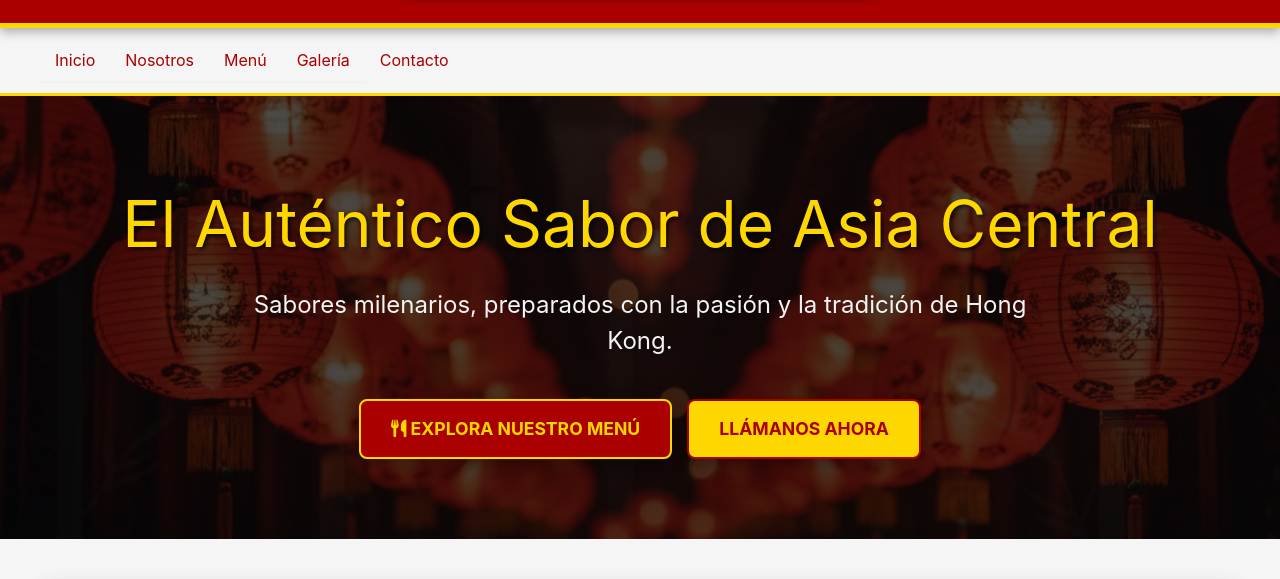
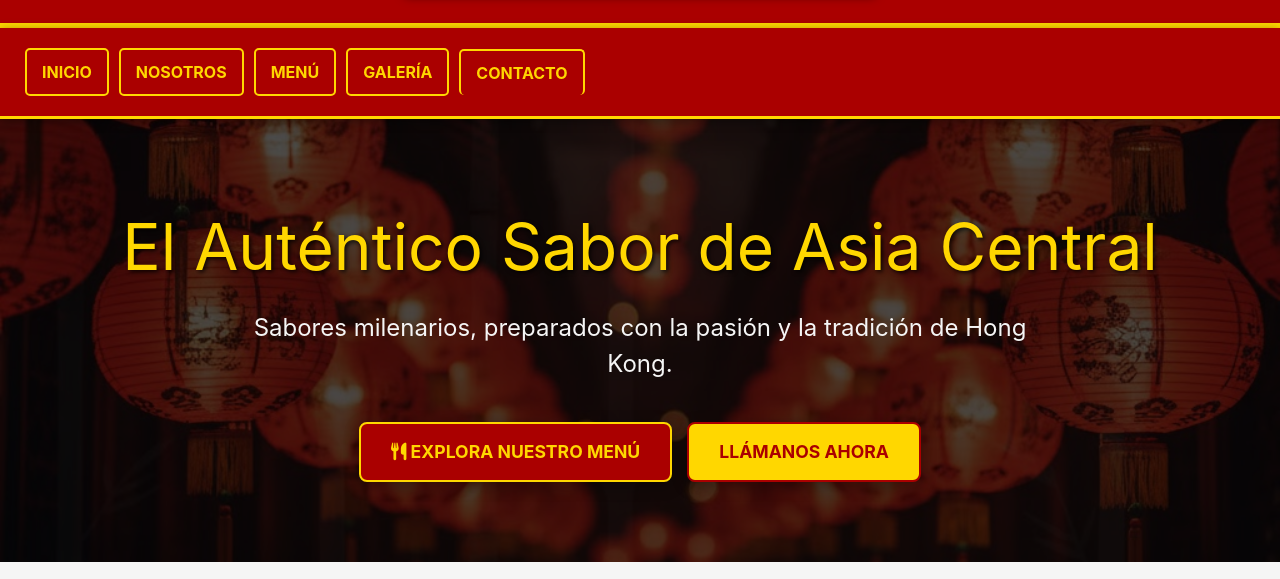
Before and after one commit to LongWang-Rst/Acevedo-Huila, a plain HTML site: page index.html in a window 1280 px wide. Shown: the part 177-756 px from the top of the page. Drawn offline with nearby package versions, Linux system fonts and the light colour scheme.

Commit message:
Update index.html

```diff
--- a/index.html
+++ b/index.html
@@ -73,24 +73,21 @@
 
 
     /* -------------------------------------------
-    4. CABECERA (HEADER) Y MENÚ
-    (AJUSTE INVERTIDO: Fondo Rojo)
+    4. CABECERA (HEADER) Y MENÚ (FINAL)
 ------------------------------------------- */
 .main-header {
     position: sticky;
     top: 0;
     z-index: 1000;
 
-    /* CAMBIO CLAVE: Fondo Rojo Principal */
+    /* FONDO ROJO Y SOMBRA */
     background-color: var(--color-rojo-principal);
-
     padding: 10px 20px;
-
-    /* CAMBIO: Sombra sutil y Borde Dorado (Se mantiene) */
     box-shadow: 0 2px 10px rgba(0, 0, 0, 0.4);
     border-bottom: 3px solid var(--color-oro-acento);
 
     display: flex;
+    /* Alineación de la hamburguesa a la derecha en móvil */
     justify-content: flex-end;
     align-items: center;
     flex-wrap: wrap;
@@ -117,15 +114,51 @@
         }
 
 /* -------------------------------------------
-    6. MENÚ MÓVIL Y ESTILOS BASE
-    (Actualizado para FONDO ROJO del Header)
+    6. MENÚ MÓVIL Y ESTILOS BASE (SOLUCIÓN DE ALINEACIÓN)
 ------------------------------------------- */
 
+/* ESTILOS DEL BOTÓN DE HAMBURGUESA */
+.menu-toggle {
+    background: var(--color-rojo-principal);
+    color: var(--color-oro-acento);
+    border: 2px solid var(--color-oro-acento);
+    padding: 5px 10px;
+    font-size: 1.5em;
+    cursor: pointer;
+    border-radius: 5px;
+    margin-top: 5px;
+}
+
+/* ESTRUCTURA BASE DEL MENÚ (CERRADO) */
+.main-nav {
+    display: none; /* Inicialmente oculto en móvil */
+    width: 100%; /* Ocupa todo el ancho */
+    background-color: var(--color-rojo-principal); /* Fondo del menú es rojo */
+    box-shadow: 0 5px 10px rgba(0, 0, 0, 0.2);
+}
+
+/* ESTRUCTURA DEL MENÚ (ABIERTO) */
+.main-nav.active {
+    display: block; /* Muestra el menú cuando tiene la clase 'active' */
+    position: absolute; /* Permite que flote sobre el contenido */
+    top: 60px; /* Lo desplaza por debajo de la barra roja superior */
+    left: 0;
+    z-index: 999;
+}
+
+.main-nav ul {
+    list-style: none; /* Quita los puntos de la lista */
+    padding: 0;
+    margin: 0;
+}
+
+/* ESTILOS DE LOS ENLACES DEL MENÚ */
 .main-nav li a {
     display: block;
     padding: 10px 15px;
     text-decoration: none;
-    /* CAMBIO CLAVE: Color de texto Dorado para contrastar con el fondo rojo */
+    text-transform: uppercase;
+    /* Color de texto Dorado para contrastar con el fondo rojo */
     color: var(--color-oro-acento);
     /* Línea divisoria más clara */
     border-bottom: 1px solid rgba(255, 255, 255, 0.2);
@@ -144,11 +177,12 @@
 
 
     /* -------------------------------------------
-            7. MEDIA QUERY (DISEÑO DE ESCRITORIO - PC)
+    7. MEDIA QUERY (DISEÑO DE ESCRITORIO - PC) - VERSIÓN FINAL
 ------------------------------------------- */
 @media (min-width: 900px) {
 
     .main-header {
+        /* Centramos el menú en la barra */
         justify-content: center;
         padding: 0 40px;
     }
@@ -158,13 +192,55 @@
     }
 
     .main-nav {
-                display: block !important;
+        /* Muestra el menú en una fila y quita estilos de móvil */
+        display: flex !important;
         width: auto;
+        padding: 0;
+        position: static;
+        background-color: transparent;
+        box-shadow: none;
     }
 
     .main-nav ul {
         display: flex;
         align-items: center;
+        list-style: none; /* Asegura que no haya puntos */
+        margin: 0;
+        padding: 0;
+    }
+
+    .main-nav li {
+        margin: 0; /* Quita márgenes verticales innecesarios */
+    }
+
+    /* ESTILOS DE BOTÓN EN ESCRITORIO (Diseño Invertido) */
+    .main-nav li a {
+        border-bottom: none;
+        padding: 10px 15px;
+        margin: 10px 5px;
+        border-radius: 5px;
+        text-transform: uppercase;
+        font-weight: bold;
+        text-align: center;
+        text-decoration: none; /* Quita subrayado */
+
+        /* ESTILOS INVERTIDOS: Fondo Transparente, Borde Dorado, Letra Dorada */
+        background-color: transparent;
+        color: var(--color-oro-acento); /* Letra Dorada */
+        border: 2px solid var(--color-oro-acento);
+        box-shadow: none;
+        transition: all 0.3s ease;
+    }
+
+    /* ESTILOS DE HOVER EN ESCRITORIO (Se rellena de Dorado) */
+    .main-nav li a:hover {
+        background-color: var(--color-oro-acento); /* Fondo Dorado al pasar */
+        color: var(--color-rojo-principal); /* Letra en Rojo */
+        transform: translateY(-2px);
+        box-shadow: 0 5px 10px rgba(0, 0, 0, 0.2);
+    }
+
+    /* Nota: Se necesitan más estilos aquí abajo para secciones como Hero, etc., pero nos enfocamos en el menú */
 }
 
             /* ESTILOS DE BOTÓN EN ESCRITORIO */
```
Lines whose indentation alone changed are shown as unchanged.
